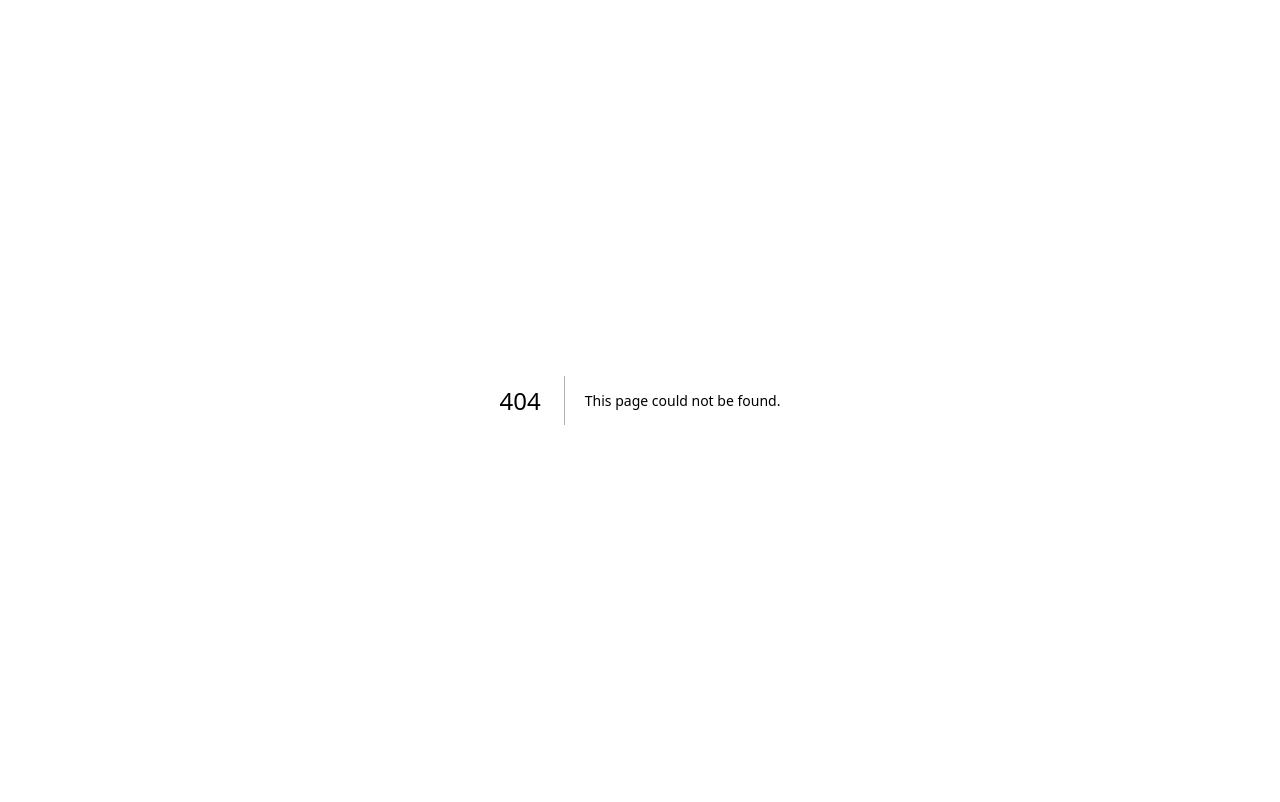
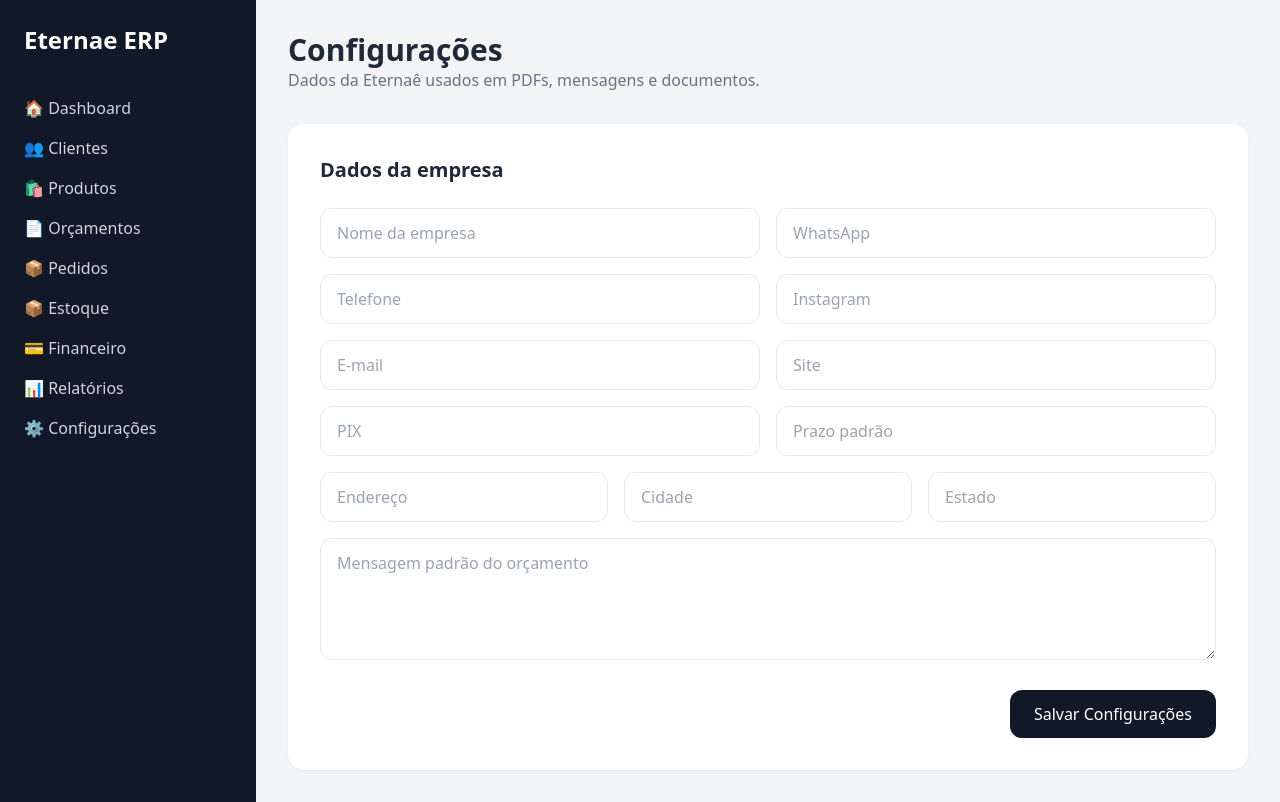
Before and after one commit to eternae2026/eternae-erp, a Next.js app: page /configuracoes in a window 1280 px wide. Before the commit this address had no page. Built offline with nearby package versions, Linux system fonts and the light colour scheme; no server answers; the database is empty.

Commit message:
Configuracoes integradas ao PDF e WhatsApp

```diff
--- a/components/Sidebar.js
+++ b/components/Sidebar.js
@@ -67,7 +67,7 @@ export default function Sidebar() {
         </Link>
 
         <Link
-          href="#"
+          href="/configuracoes"
           className="hover:text-white transition"
         >
           ⚙️ Configurações
--- a/package.json
+++ b/package.json
@@ -9,6 +9,8 @@
   },
   "dependencies": {
     "@supabase/supabase-js": "^2.106.2",
+    "jspdf": "^4.2.1",
+    "jspdf-autotable": "^5.0.8",
     "next": "14.2.5",
     "react": "18.3.1",
     "react-dom": "18.3.1"
--- /dev/null
+++ b/pages/configuracoes/index.js
@@ -0,0 +1,223 @@
+import { useEffect, useState } from 'react'
+import Sidebar from '../../components/Sidebar'
+import { supabase } from '../../lib/supabase'
+
+export default function Configuracoes() {
+  const [configId, setConfigId] = useState(null)
+  const [nomeEmpresa, setNomeEmpresa] = useState('')
+  const [whatsapp, setWhatsapp] = useState('')
+  const [telefone, setTelefone] = useState('')
+  const [instagram, setInstagram] = useState('')
+  const [email, setEmail] = useState('')
+  const [site, setSite] = useState('')
+  const [pix, setPix] = useState('')
+  const [endereco, setEndereco] = useState('')
+  const [cidade, setCidade] = useState('')
+  const [estado, setEstado] = useState('')
+  const [prazoPadrao, setPrazoPadrao] = useState('')
+  const [mensagemOrcamento, setMensagemOrcamento] = useState('')
+
+  async function carregarConfiguracoes() {
+    const { data, error } = await supabase
+      .from('configuracoes')
+      .select('*')
+      .limit(1)
+      .single()
+
+    if (error) {
+      console.log('Erro ao carregar configurações:', error)
+      return
+    }
+
+    setConfigId(data.id)
+    setNomeEmpresa(data.nome_empresa || '')
+    setWhatsapp(data.whatsapp || '')
+    setTelefone(data.telefone || '')
+    setInstagram(data.instagram || '')
+    setEmail(data.email || '')
+    setSite(data.site || '')
+    setPix(data.pix || '')
+    setEndereco(data.endereco || '')
+    setCidade(data.cidade || '')
+    setEstado(data.estado || '')
+    setPrazoPadrao(data.prazo_padrao || '')
+    setMensagemOrcamento(data.mensagem_orcamento || '')
+  }
+
+  useEffect(() => {
+    carregarConfiguracoes()
+  }, [])
+
+  async function salvarConfiguracoes() {
+    const dados = {
+      nome_empresa: nomeEmpresa,
+      whatsapp,
+      telefone,
+      instagram,
+      email,
+      site,
+      pix,
+      endereco,
+      cidade,
+      estado,
+      prazo_padrao: prazoPadrao,
+      mensagem_orcamento: mensagemOrcamento
+    }
+
+    const { error } = await supabase
+      .from('configuracoes')
+      .update(dados)
+      .eq('id', configId)
+
+    if (error) {
+      console.log('Erro ao salvar configurações:', error)
+      alert('Erro ao salvar configurações.')
+      return
+    }
+
+    alert('Configurações salvas com sucesso!')
+  }
+
+  return (
+    <div className="flex min-h-screen bg-gray-100">
+      <Sidebar />
+
+      <main className="flex-1 p-8">
+
+        <div className="mb-8">
+          <h1 className="text-3xl font-bold text-gray-800">
+            Configurações
+          </h1>
+
+          <p className="text-gray-500">
+            Dados da Eternaê usados em PDFs, mensagens e documentos.
+          </p>
+        </div>
+
+        <div className="bg-white rounded-2xl p-8 shadow-sm max-w-5xl">
+
+          <h2 className="text-xl font-bold text-gray-800 mb-6">
+            Dados da empresa
+          </h2>
+
+          <div className="grid grid-cols-2 gap-4">
+
+            <input
+              type="text"
+              placeholder="Nome da empresa"
+              value={nomeEmpresa}
+              onChange={(e) => setNomeEmpresa(e.target.value)}
+              className="border rounded-xl px-4 py-3"
+            />
+
+            <input
+              type="text"
+              placeholder="WhatsApp"
+              value={whatsapp}
+              onChange={(e) => setWhatsapp(e.target.value)}
+              className="border rounded-xl px-4 py-3"
+            />
+
+            <input
+              type="text"
+              placeholder="Telefone"
+              value={telefone}
+              onChange={(e) => setTelefone(e.target.value)}
+              className="border rounded-xl px-4 py-3"
+            />
+
+            <input
+              type="text"
+              placeholder="Instagram"
+              value={instagram}
+              onChange={(e) => setInstagram(e.target.value)}
+              className="border rounded-xl px-4 py-3"
+            />
+
+            <input
+              type="email"
+              placeholder="E-mail"
+              value={email}
+              onChange={(e) => setEmail(e.target.value)}
+              className="border rounded-xl px-4 py-3"
+            />
+
+            <input
+              type="text"
+              placeholder="Site"
+              value={site}
+              onChange={(e) => setSite(e.target.value)}
+              className="border rounded-xl px-4 py-3"
+            />
+
+            <input
+              type="text"
+              placeholder="PIX"
+              value={pix}
+              onChange={(e) => setPix(e.target.value)}
+              className="border rounded-xl px-4 py-3"
+            />
+
+            <input
+              type="text"
+              placeholder="Prazo padrão"
+              value={prazoPadrao}
+              onChange={(e) => setPrazoPadrao(e.target.value)}
+              className="border rounded-xl px-4 py-3"
+            />
+
+          </div>
+
+          <div className="grid grid-cols-3 gap-4 mt-4">
+
+            <input
+              type="text"
+              placeholder="Endereço"
+              value={endereco}
+              onChange={(e) => setEndereco(e.target.value)}
+              className="border rounded-xl px-4 py-3"
+            />
+
+            <input
+              type="text"
+              placeholder="Cidade"
+              value={cidade}
+              onChange={(e) => setCidade(e.target.value)}
+              className="border rounded-xl px-4 py-3"
+            />
+
+            <input
+              type="text"
+              placeholder="Estado"
+              value={estado}
+              onChange={(e) => setEstado(e.target.value)}
+              className="border rounded-xl px-4 py-3"
+            />
+
+          </div>
+
+          <div className="mt-4">
+            <textarea
+              rows="4"
+              placeholder="Mensagem padrão do orçamento"
+              value={mensagemOrcamento}
+              onChange={(e) => setMensagemOrcamento(e.target.value)}
+              className="w-full border rounded-xl px-4 py-3"
+            />
+          </div>
+
+          <div className="flex justify-end mt-6">
+            <button
+              onClick={salvarConfiguracoes}
+              className="bg-gray-900 text-white px-6 py-3 rounded-xl hover:bg-gray-800 transition"
+            >
+              Salvar Configurações
+            </button>
+          </div>
+
+        </div>
+
+      </main>
+    </div>
+  )
+}
--- a/pages/orcamentos/index.js
+++ b/pages/orcamentos/index.js
@@ -1,4 +1,6 @@
 import { useEffect, useState } from 'react'
+import jsPDF from 'jspdf'
+import autoTable from 'jspdf-autotable'
 import OrcamentoModal from '../../components/OrcamentoModal'
 import Sidebar from '../../components/Sidebar'
 import { supabase } from '../../lib/supabase'
@@ -9,6 +11,7 @@ export default function Orcamentos() {
   const [clientes, setClientes] = useState([])
   const [produtos, setProdutos] = useState([])
   const [orcamentos, setOrcamentos] = useState([])
+  const [configuracoes, setConfiguracoes] = useState(null)
 
   async function carregarClientes() {
     const { data, error } = await supabase
@@ -36,6 +39,21 @@ export default function Orcamentos() {
     }
 
     setProdutos(data || [])
+  }
+
+  async function carregarConfiguracoes() {
+    const { data, error } = await supabase
+      .from('configuracoes')
+      .select('*')
+      .limit(1)
+      .single()
+
+    if (error) {
+      console.log('Erro ao carregar configurações:', error)
+      return
+    }
+
+    setConfiguracoes(data)
   }
 
   async function carregarOrcamentos() {
@@ -69,6 +87,7 @@ export default function Orcamentos() {
   useEffect(() => {
     carregarClientes()
     carregarProdutos()
+    carregarConfiguracoes()
     carregarOrcamentos()
   }, [])
 
@@ -182,7 +201,6 @@ export default function Orcamentos() {
 
   async function excluirOrcamento(id) {
     const confirmar = confirm('Tem certeza que deseja excluir este orçamento?')
-
     if (!confirmar) return
 
     const { error } = await supabase
@@ -201,7 +219,6 @@ export default function Orcamentos() {
 
   async function converterEmPedido(orcamento) {
     const confirmar = confirm('Deseja converter este orçamento em pedido?')
-
     if (!confirmar) return
 
     const { error } = await supabase
@@ -291,8 +308,8 @@ export default function Orcamentos() {
 
     mensagem += `------------------------------\n`
     mensagem += `Total do orçamento: ${formatarMoeda(orcamento.valor)}\n\n`
-  mensagem += `Aguardamos sua aprovação.\n\n`
-  mensagem += `Eternaê`
+    mensagem += `${configuracoes?.mensagem_orcamento || 'Aguardamos sua aprovação.'}\n\n`
+    mensagem += `${configuracoes?.nome_empresa || 'Eternaê'}`
 
     const telefone = cliente.whatsapp.replace(/\D/g, '')
 
@@ -300,7 +317,99 @@ window.open(
       `https://wa.me/55${telefone}?text=${encodeURIComponent(mensagem)}`,
       '_blank'
     )
-}  return (
+  }
+
+  function gerarPDF(orcamento) {
+    const doc = new jsPDF()
+    const clienteNome = orcamento.clientes?.nome || 'Cliente não informado'
+    const itens = orcamento.orcamento_itens || []
+    const nomeEmpresa = configuracoes?.nome_empresa || 'Eternaê'
+
+    doc.setFontSize(22)
+    doc.text(nomeEmpresa, 105, 20, { align: 'center' })
+
+    doc.setFontSize(16)
+    doc.text('ORÇAMENTO', 105, 32, { align: 'center' })
+
+    doc.setFontSize(9)
+
+    const contatos = []
+
+    if (configuracoes?.whatsapp) {
+      contatos.push(`WhatsApp: ${configuracoes.whatsapp}`)
+    }
+
+    if (configuracoes?.instagram) {
+      contatos.push(`Instagram: ${configuracoes.instagram}`)
+    }
+
+    if (configuracoes?.email) {
+      contatos.push(`E-mail: ${configuracoes.email}`)
+    }
+
+    if (contatos.length > 0) {
+      doc.text(contatos.join('  |  '), 105, 40, { align: 'center' })
+    }
+
+    doc.setFontSize(10)
+    doc.text(`Cliente: ${clienteNome}`, 14, 55)
+    doc.text(`Data: ${formatarData(orcamento.created_at)}`, 14, 62)
+    doc.text(`Status: ${orcamento.status}`, 14, 69)
+
+    autoTable(doc, {
+      startY: 80,
+      head: [['Produto', 'Qtd', 'Valor Unitário', 'Subtotal']],
+      body: itens.map(item => [
+        item.produtos?.nome || 'Produto',
+        item.quantidade,
+        formatarMoeda(item.valor_unitario),
+        formatarMoeda(item.subtotal)
+      ]),
+      styles: {
+        fontSize: 10
+      },
+      headStyles: {
+        fillColor: [31, 41, 55]
+      }
+    })
+
+    const finalY = doc.lastAutoTable.finalY || 90
+
+    doc.setFontSize(14)
+    doc.text(
+      `TOTAL: ${formatarMoeda(orcamento.valor)}`,
+      14,
+      finalY + 15
+    )
+
+    let textoFinalY = finalY + 30
+
+    if (configuracoes?.prazo_padrao) {
+      doc.setFontSize(10)
+      doc.text(`Prazo padrão: ${configuracoes.prazo_padrao}`, 14, textoFinalY)
+      textoFinalY += 8
+    }
+
+    doc.setFontSize(10)
+    doc.text(
+      configuracoes?.mensagem_orcamento || 'Aguardamos sua aprovação.',
+      14,
+      textoFinalY
+    )
+
+    textoFinalY += 8
+
+    if (configuracoes?.pix) {
+      doc.text(`PIX: ${configuracoes.pix}`, 14, textoFinalY)
+      textoFinalY += 8
+    }
+
+    doc.text(nomeEmpresa, 14, textoFinalY + 2)
+
+    doc.save(`orcamento-${clienteNome}.pdf`)
+  }
+
+  return (
     <div className="flex min-h-screen bg-gray-100">
       <Sidebar />
 
@@ -387,6 +496,13 @@ window.open(
                       </button>
 
                       <button
+                        onClick={() => gerarPDF(orcamento)}
+                        className="text-purple-600 hover:text-purple-800"
+                      >
+                        PDF
+                      </button>
+
+                      <button
                         onClick={() => excluirOrcamento(orcamento.id)}
                         className="text-red-600 hover:text-red-800"
                       >
```
Also changed, not shown: 1 other file (tests, documents, lock files or other folders). Lines whose indentation alone changed are shown as unchanged.
